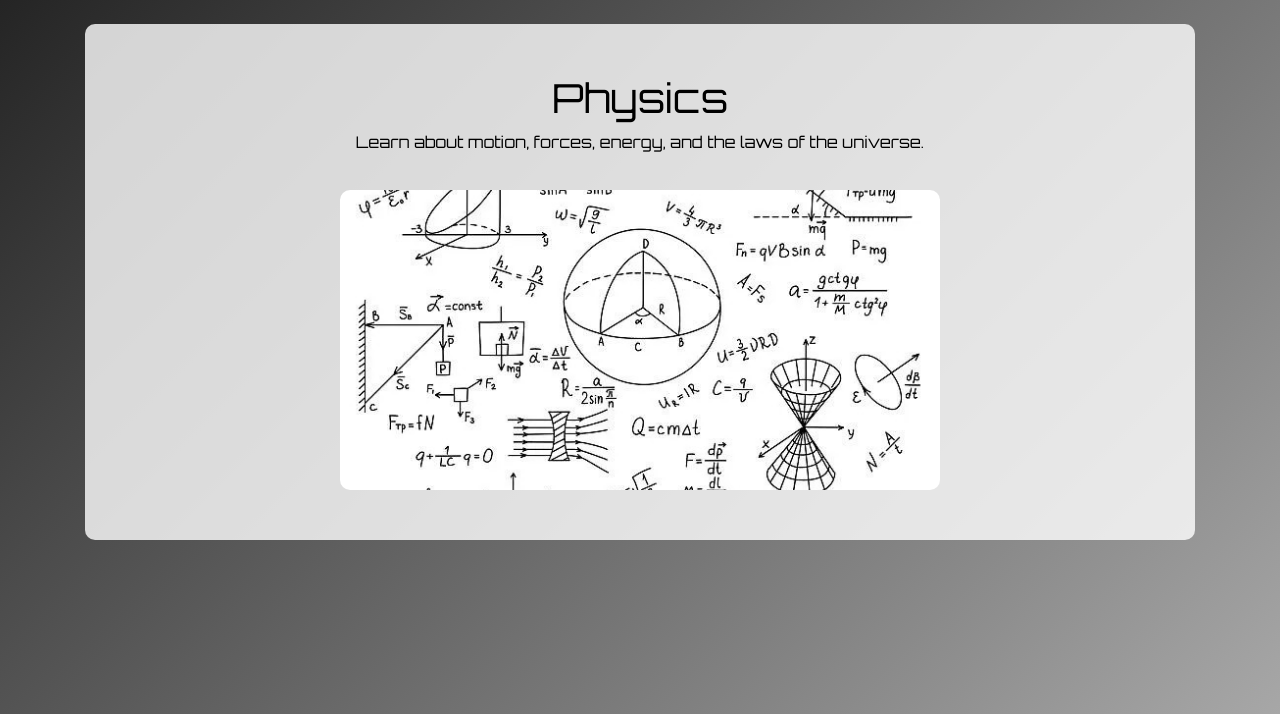
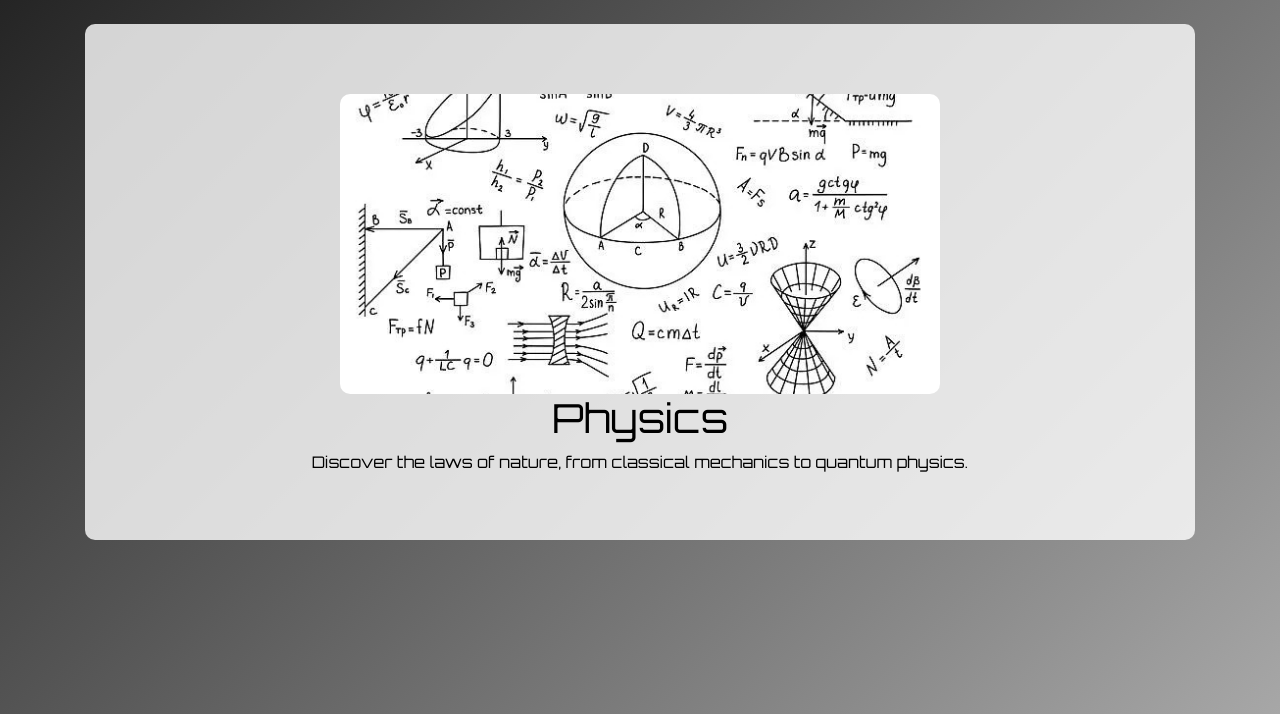
Before and after one commit to PWesely4/CSCS_Flask_Site1, a Flask app: page /physics in a window 1280 px wide. Shown: the part 56-770 px from the top of the page. Run offline with Flask 2, Linux system fonts and the light colour scheme.

Commit message:
Update physics.html

```diff
--- a/templates/physics.html
+++ b/templates/physics.html
@@ -1,11 +1,9 @@
 {% extends "base.html" %}
-
 {% block title %}Physics{% endblock %}
-
 {% block content %}
 <div class="jumbotron">
+    <img src="{{ url_for('static', filename='images/physics.jpg') }}" alt="Physics">
     <h1>Physics</h1>
-    <p>Learn about motion, forces, energy, and the laws of the universe.</p>
-    <img src="{{ url_for('static', filename='images/physics.jpg') }}" alt="Physics">
+    <p>Discover the laws of nature, from classical mechanics to quantum physics.</p>
 </div>
 {% endblock %}
```
